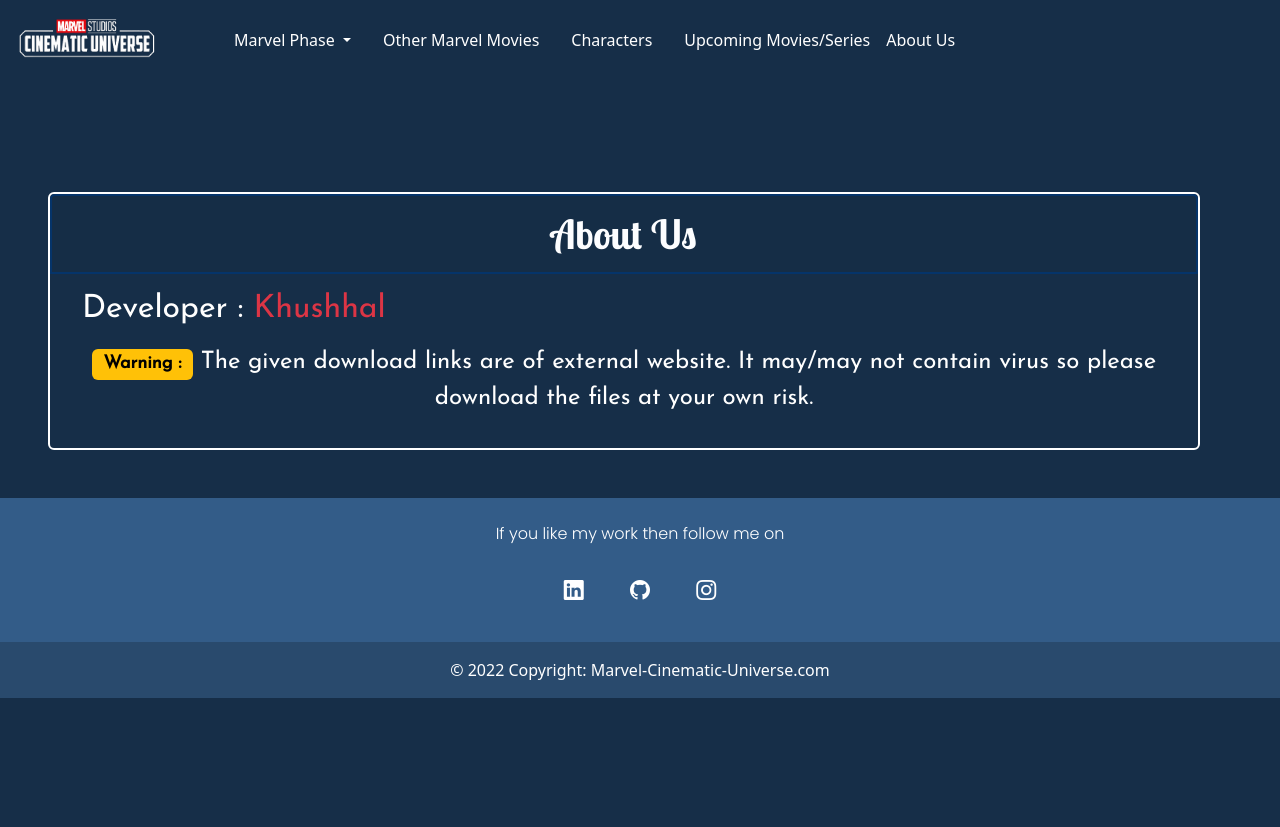
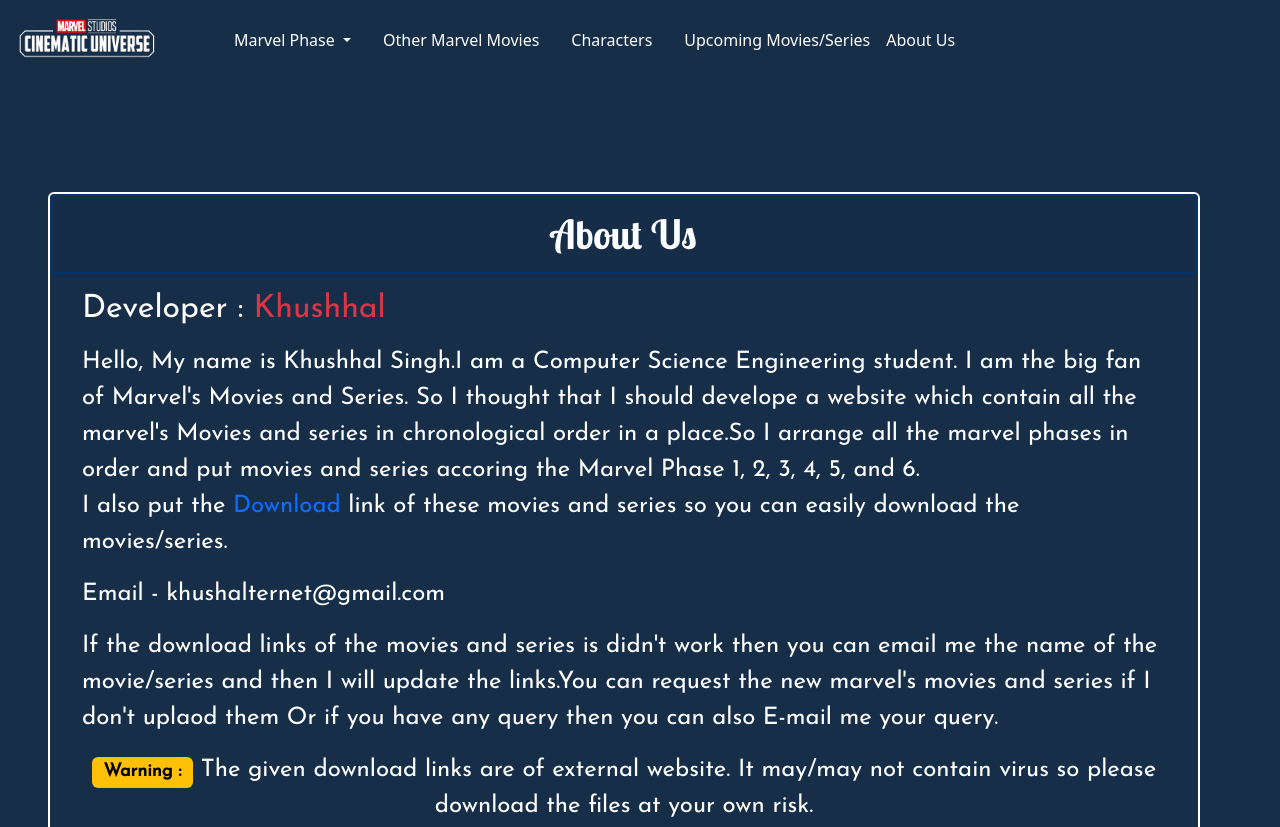
Before and after one commit to khushhal7/Marvel, a plain HTML site: page About.html in a window 1280 px wide. Shown: the top 827 px of the page. Before the commit the page ends 800 px from the top, so only its background shows below. Drawn offline with nearby package versions, Linux system fonts and the light colour scheme.

Commit message:
Update About.html

```diff
--- a/About.html
+++ b/About.html
@@ -18,7 +18,7 @@
     <nav class="navbar navbar-light navbar-expand-lg sticky-top ">
         <div class="container-fluid">
             <a class="navbar-brand" href="index.html">
-                <img src="/images/mcu_logo.png" alt="Marvel_logo" width="150px">
+                <img src="./images/mcu_logo.png" alt="Marvel_logo" width="150px">
             </a>
             <button class="navbar-toggler" type="button" data-bs-toggle="collapse"
                 data-bs-target="#navbarSupportedContent" aria-controls="navbarSupportedContent" aria-expanded="false"
@@ -74,16 +74,16 @@
         <div class="aboutData card-body">
             <h5 class="card-title aboutTitle">Developer : <a href="https://github.com/khushhal7"
                     class="text-danger">Khushhal</a> </h5>
-<!--             <p class="card-text mx-3 my-3">Hello, My name is Khushhal Singh.I am a Computer Science Engineering student.
+           <p class="card-text mx-3 my-3">Hello, My name is Khushhal Singh.I am a Computer Science Engineering student.
                 I am the big fan of Marvel's Movies and Series.
                 So I thought that I should develope a website which contain all the marvel's Movies and series in
                 chronological order in a place.So I arrange all the marvel phases in order and put movies and series
                 accoring the Marvel Phase 1, 2, 3, 4, 5, and 6. <br> I also put the <a href="index.html"> Download</a>
-                link of these movies and series so you can easily download the movies/series.</p> -->
-<!--             <p class="card-text mx-3 my-3">Email - khushalternet@gmail.com</p> -->
-<!--             <p class="card-text mx-3 my-3">If the download links of the movies and series is didn't work then you can
+                link of these movies and series so you can easily download the movies/series.</p>
+           <p class="card-text mx-3 my-3">Email - khushalternet@gmail.com</p>
+          <p class="card-text mx-3 my-3">If the download links of the movies and series is didn't work then you can
                 email me the name of the movie/series and then I will update the links.You can request the new marvel's movies and series if I don't uplaod them Or if you have any query then
-                you can also E-mail me your query.</p> -->
+                you can also E-mail me your query.</p>
 
            <p class="card-text text-center my-3"><span class="badge text-bg-warning">Warning :</span> The given download links are of external website. It may/may not contain virus so please download the files at your own risk. </p>
 
```
